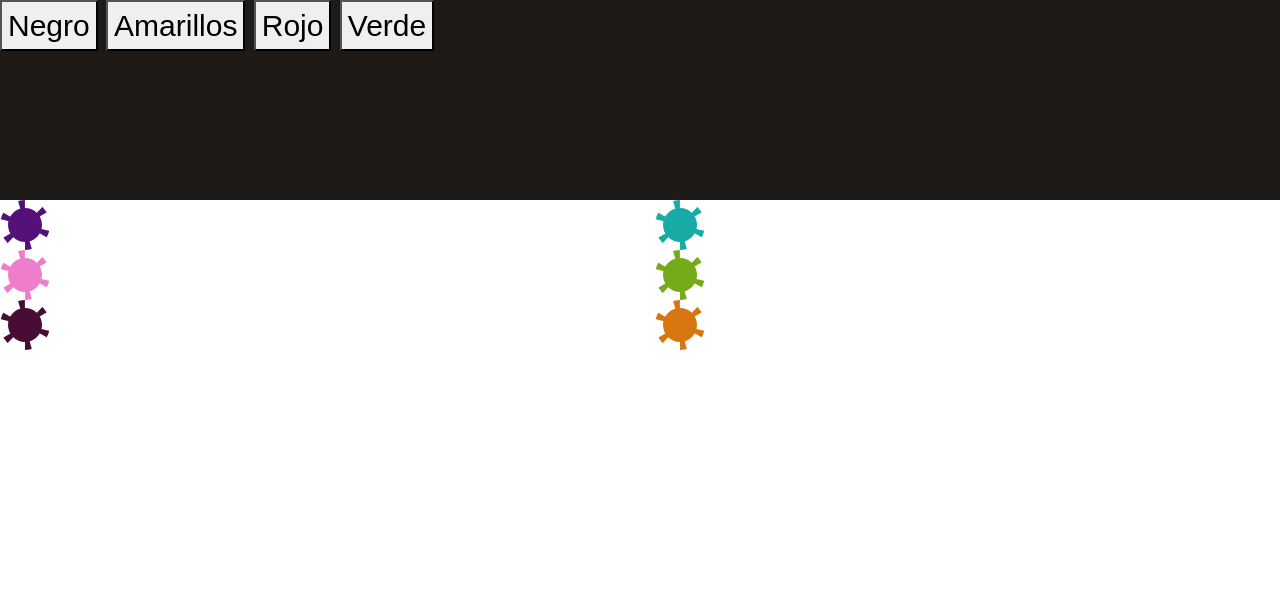
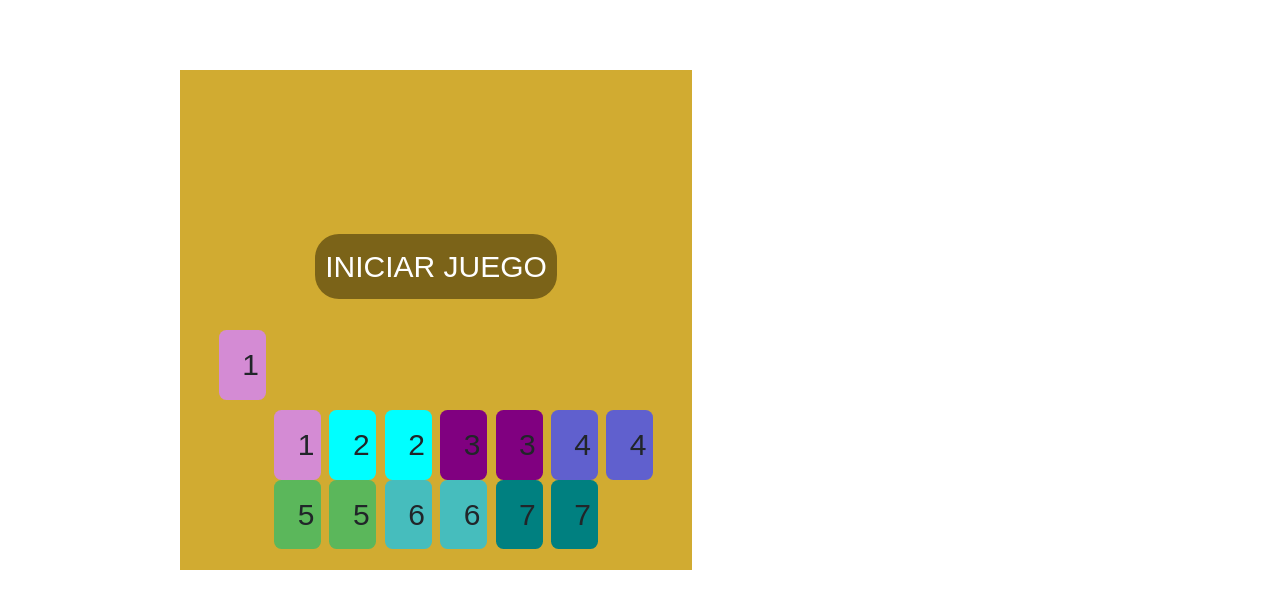
Before and after one commit to torco34/juego-en-JS-objet, a plain HTML site: page index.html in a window 1280 px wide. Drawn offline with Linux system fonts and the light colour scheme; files that its build step writes are made by us from their sources.

Commit message:
Agregue codigo js al guego

```diff
--- a/folder.css/style.css
+++ b/folder.css/style.css
@@ -1,6 +1,6 @@
 
 *{
-	/*padding: 0px;*/
+	padding: 0px;
 	font-family: sans-serif;
 	font-size: 30px;
 	margin:0px;
@@ -11,89 +11,238 @@
 	--dark:#6e6e6f;
 }
 
+.conaitne{
+	position: relative;
+	text-align: center;
+	margin-top:70px ;
+	left: 180px ;
+
+	background: #d1ab31 ;
+	width: 40%;
+	height: 500px;
+}
+
+
+.pelota_bonba{
+	position: relative;
+	top:100px;
+	background: #6e6e6f;
+	width: 5%;
+	height: 30%;
+	text-align: center;
+	margin-top: 20px;
+
+}
+
+.pelota_puntos1{
+
+	position: relative;
+	top:260px;
+    background: #d48bd4;
+	width: 5%;
+	height: 30%;
+	text-align: center;
+
+
+
+}
+
+.pelota_puntos2{
+	position: relative;
+	top:340px;
+    background: #d48bd4;
+	width: 5%;
+	height: 30%;
+	text-align: center;
+
+
+}
+
+
+.pelota_puntos3{
+	position: relative;
+	top:340px;
+    background: #00ffff;
+	width: 5%;
+	height: 30%;
+	text-align: center;
+
+
+
+
+}
+
+.pelota_puntos4{
+	position: relative;
+	top:340px;
+    background:#00ffff;
+	width: 5%;
+	height: 30%;
+	text-align: center;
+
+
+
+
+
+}
+
+
+
+.pelota_puntos5{
+	position: relative;
+	top:340px;
+    background: #800080;
+	width: 5%;
+	height: 30%;
+	text-align: center;
+
+
+
+
+
+}
+
+.pelota_puntos6{
+	position: relative;
+	top:340px;
+    background: #800080;
+	width: 5%;
+	height: 30%;
+	text-align: center;
+
+
+
+
+
+}
+
+.pelota_puntos7{
+	position: relative;
+	top:340px;
+    background: #6060ce;
+	width: 5%;
+	height: 30%;
+	text-align: center;
+
+
+
+
+
+}
+.pelota_puntos8{
+	position: relative;
+	top:340px;
+    background: #6060ce;
+	width: 5%;
+	height: 30%;
+	text-align: center;
+
+
+
+
+
+}
+.pelota_puntos9{
+	position: relative;
+	top:340px;
+    background: #5bb75b;
+	width: 5%;
+	height: 30%;
+	text-align: center;
+
+
+
+
+
+}
+
+.pelota_puntos10{
+	position: relative;
+	top:340px;
+    background: #5bb75b;
+	width: 5%;
+	height: 30%;
+	text-align: center;
+
+
+
+
+
+}
+
+.pelota_puntos11{
+	position: relative;
+	top:340px;
+    background: #46bdbd;
+	width: 5%;
+	height: 30%;
+	text-align: center;
+
+
+
+
+
+}
+
+.pelota_puntos12{
+	position: relative;
+	top:340px;
+    background: #46bdbd;
+	width: 5%;
+	height: 30%;
+	text-align: center;
+
+
+
+
+
+}
+.pelota_puntos13{
+	position: relative;
+	top:340px;
+    background: #008080;
+	width: 5%;
+	height: 30%;
+	text-align: center;
+
+
+
+
+
+}
+.pelota_puntos14{
+	position: relative;
+	top:340px;
+    background: #008080;
+	width: 5%;
+	height: 30%;
+	text-align: center;
+
+
+
+
+
+}
+
+.iniciar_juego{
+	background: #7b6318;
+	color:#fff;
+	cursor: pointer;
+	border-radius: 24px;
+	border: none;
+	margin-top:25px;
+	padding: 10px;
+	font-size: 30px;
+}
+
+.borrar{
+	display: none;
+}
+
 body{
 	/*background: red;*/
 }
 
-#blackDiv{
-	/*position: absolute;*/
-	top: 100px;
-	width: 100%;
-	height: 200px;
-	background-color:#1D1A18;
+.dectectar{
+	border: 1px dashed red !important;
 }
-#yellowDiv{
-	/*position: absolute;*/
-	top: 100px;
-	width: 100%;
-	height: 300px;
-	background-color:yellow;
-}
-#redDiv{
-	/*position: absolute;*/
-	top: 100px;
-	width: 100%;
-	height: 400px;
-	background-color:#D55B09;
-}
-#greedDiv{
-	/*position: absolute;*/
-	top: 100px;
-	width: 100%;
-	height: 500px;
-	background-color:#557A10;
-}
-#colorDiv1{
-	width: 50px;
-	/*margin-top: 30px;*/
-	height: 50px;
-	background: #56107A;
-	border: 8px dashed #fff;
-	border-radius:  25px;
-}
- #colorDiv2{
- 	width: 50px;
-	/*margin-top: 30px;*/
-	height: 50px;
-	background: #EF7ECA;
-	border: 8px dashed #fff;
-	border-radius:  25px;
- }
- #colorDiv3{
- 	width: 50px;
-	/*margin-top: 30px;*/
-	height: 50px;
-	background: #480C35;
-	border: 8px dashed #fff;
-	border-radius:  25px;
- }
-
- #colorDiv4{
- 	width: 50px;
-	/*margin-top: 30px;*/
-	height: 50px;
-	background: #18ABA5;
-	border: 8px dashed #fff;
-	border-radius:  25px;
- }
-
- #colorDiv5{
- 	width: 50px;
-	/*margin-top: 30px;*/
-	height: 50px;
-	background: #75AB18;
-	border: 8px dashed #fff;
-	border-radius:  25px;
- }
- #colorDiv6{
- 	width: 50px;
-	/*margin-top: 30px;*/
-	height: 50px;
-	background: #D77511;
-	border: 8px dashed #fff;
-	border-radius:  25px;
- }
-.luid{
-/*background: #AD2B0D;*/
-height: 300px;
-}
--- a/folder.js/index.js
+++ b/folder.js/index.js
@@ -1,36 +1,48 @@
-let span = document.getElementById('blackDiv')
+let cuadroUno = document.getElementById('cuadro1')
+let cuadroDos = document.getElementById('cuadro2')
+let cuadroTres = document.getElementById('cuadro3')
+let cuadroCuatro = document.getElementById('cuadro4')
+let cuadroCinco = document.getElementById('cuadro5')
+let cuadroSeis = document.getElementById('cuadro6')
+let cuadroSiete= document.getElementById('cuadro7')
+let cuadroOcho = document.getElementById('cuadro8')
+let cuadroNueve = document.getElementById('cuadro9')
+let cuadroDiez = document.getElementById('cuadro10')
+let cuadroOnce= document.getElementById('cuadro11')
+let cuadroDoce = document.getElementById('cuadro12')
+let cuadroTrece = document.getElementById('cuadro13')
+let cuadroCatorce = document.getElementById('cuadro14')
 
-function black(){
-  span.setAttribute('id', 'blackDiv');
+const comenzoJuego = document.getElementById('iniciar_juego')
+console.log(comenzoJuego)
+
+
+class Juego {
+
+
+	constructor(){
+		this.iniciar()
+		this.secuenciaBotones()
+	}
+	iniciar(){
+		comenzoJuego.classList.add('borrar')
+		this.nivel = 1
+		this.colores = {
+			rosa: cuadroUno,
+			celeste:  cuadroTres,
+			morado: cuadroCinco,
+			azul:  cuadroSiete,
+			verde:cuadroNueve,
+			trullo: cuadroOnce,
+			cian:cuadroOnce
+		}
+
+	}
+	secuenciaBotones(){
+		this.secuencia = new Array(10).fill(0).map(n => Math.floor(Math.random() * 4))
+	}
 }
 
-function yellow(){
-  span.setAttribute('id', 'yellowDiv');
+function iniciaJuego(){
+window.juego = new Juego()
 }
-
-function red(){
-  span.setAttribute('id', 'redDiv');
-}
-function greed(){
-  span.setAttribute('id', 'greedDiv');
-}
-
-function morado(){
-	fondo.style.background="#56107A";
-}
-function rosado(){
-	fondo.style.background="#EF7ECA";
-}
-function ouscuro(){
-	fondo.style.background="#480C35";
-}
-function verdecito(){
-	fondo.style.background="#18ABA5";
-}
-function verde(){
-	fondo.style.background="#75AB18";
-}
-
-function naranja(){
-	fondo.style.background="#D77511";
-}
--- a/index.html
+++ b/index.html
@@ -3,7 +3,7 @@
 <head>
 	<meta charset="UTF-8">
 	<meta name="viewport" content="width=device-width, user-scalable=no, initial-scale=1.0, maximum-scale=1.0, minimum-scale=1.0">
-	<title>proyectoDia2</title>
+	<title>cambio de colores</title>
 	<link rel="stylesheet" href="icon/style.css">
 	<link rel="stylesheet" type="text/css" href="css/bootstrap.min.css">
 	<link rel="stylesheet" href="folder.css/style.css">
@@ -11,46 +11,34 @@
 <body>
 
 
-	<!-- 	<nav class="navbar navbar-light bg-light">
-  <a class="navbar-brand" href="#">Paisaje</a>
-</nav> -->
-<div id="blackDiv">
 
 
-		<button onclick="black()">Negro</button>
 
-	<button onclick="yellow()">Amarillos</button>
-	<button onclick="red()">Rojo</button>
-	<button onclick="greed()">Verde</button>
 
-	</div>
-	<div id="fondo" class="conaitne">
-		<div class="row">
-			<div class="col-6 luid">
-				<div id="colorDiv1" onmouseover="morado()">
-<!-- 				<button onmouseover="morado()">
+	<div id="fondo" class=" conaitne ">
+		<div class="wrap">
+			<div class="col-12 luid  wrap">
 
-				</button>	 -->
-				</div>
-				<div id="colorDiv2" onmouseover="rosado()" >
+				<div id="cuadro1" class="pelota_puntos1 btn ">1</div>
+				<div id="cuadro2"  class="pelota_puntos2 btn">1</div>
+
+				<div id="cuadro3" class="pelota_puntos3 btn ">2</div>
+				<div id="cuadro4" class="pelota_puntos4 btn ">2</div>
+				<div id="cuadro5" class="pelota_puntos5  btn">3</div>
+				<div id="cuadro6" class="pelota_puntos6 btn">3</div>
+				<div id="cuadro7" class="pelota_puntos7  btn">4</div>
+				<div id="cuadro8" class="pelota_puntos8  btn">4</div>
+				<div id="cuadro9" class="pelota_puntos9 btn">5</div>
+				<div id="cuadro10" class="pelota_puntos10 btn ">5</div>
+				<div id="cuadro11" class="pelota_puntos11  btn">6</div>
+				<div id="cuadro12" class="pelota_puntos12 btn ">6</div>
+				<div id="cuadro13" class="pelota_puntos13  btn">7</div>
+				<div id="cuadro14" class="pelota_puntos14 btn ">7</div>
 
 				</div>
-				<div id="colorDiv3" onmouseover="ouscuro()">
-
-				</div>
-
-			</div>
-			<div class="col-6 luid">
-				<div id="colorDiv4" onmouseover="verdecito()">
-
-				</div>
-				<div id="colorDiv5"onmouseover="verde()">
-
-				</div>
-				<div id="colorDiv6"onmouseover="naranja()">
-
-				</div>
-
+                 <div>
+                 	<button class="iniciar_juego" id="iniciar_juego" onclick="iniciaJuego()">INICIAR JUEGO</button>
+                 </div>
 			</div>
 		</div>
 	</div>
@@ -60,5 +48,7 @@
 	<script src="js/jquery-3.4.1.min.js"></script>
 	<script src="js/bootstrap.min.js"></script>
 	<script src="folder.js/index.js"></script>
+	<!-- <script src="folder.js/function.js"></script>  -->
+</body>
 </body>
 </html>
```
Also changed, not shown: folder.js/function.js (added, +30 -0 lines).
